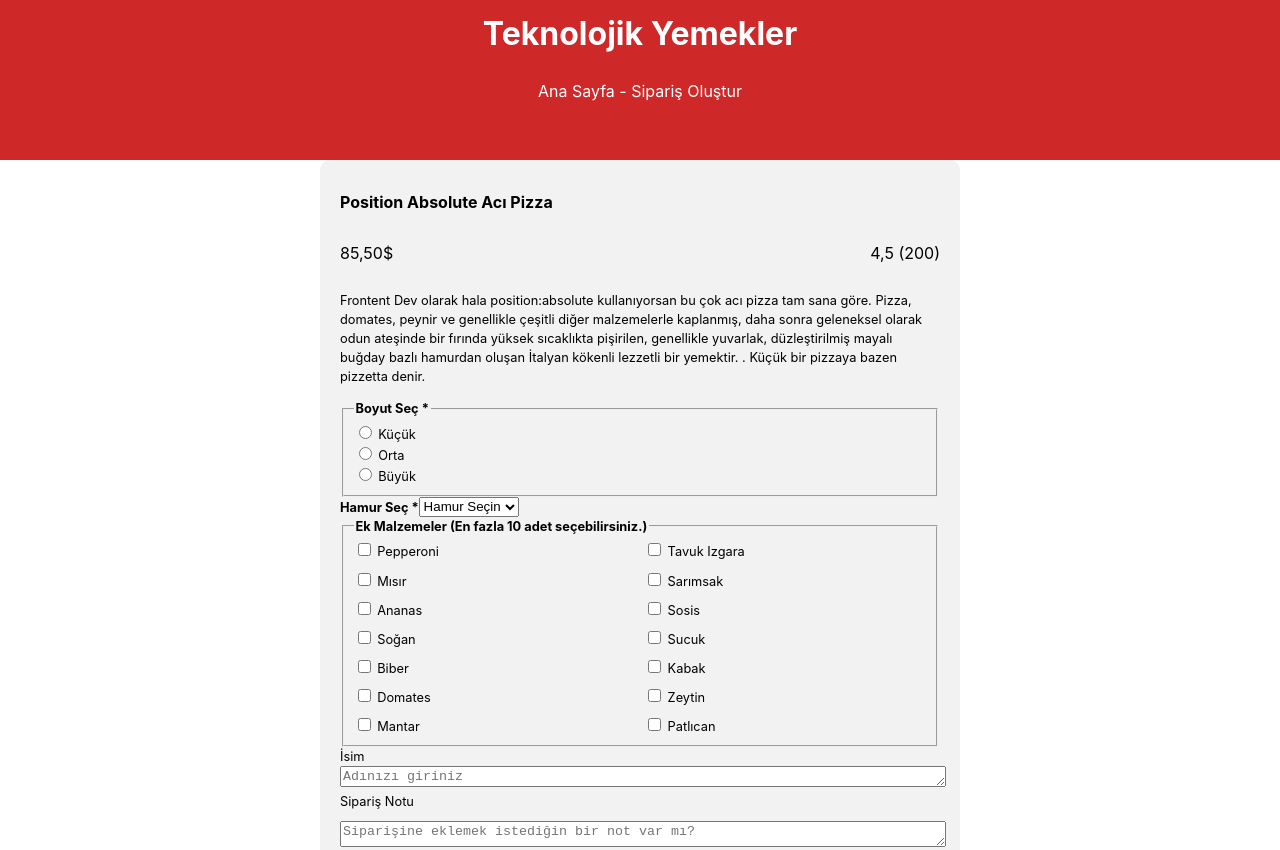
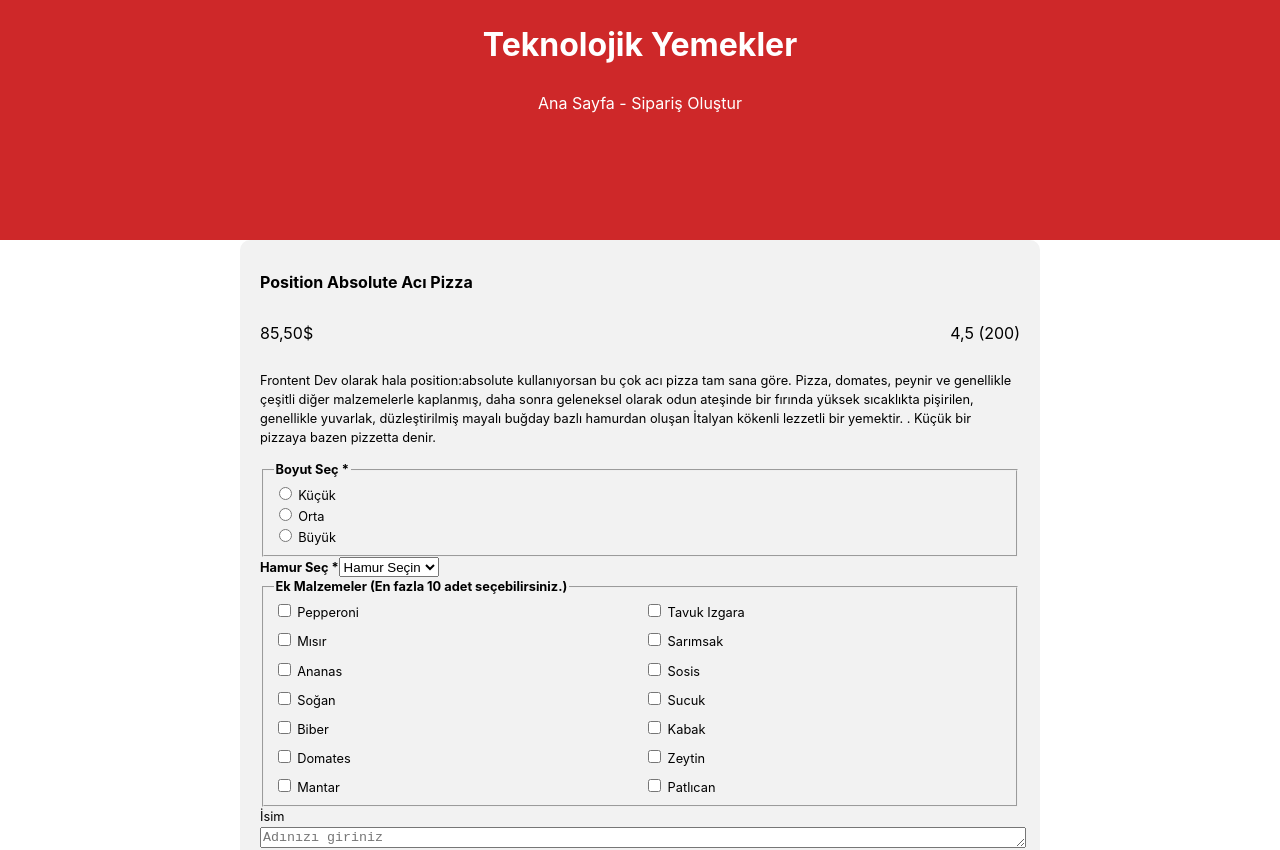
Before and after one commit to bernakocalar/pizzaProject, a React (Vite) app: page /orderPage in a window 1280 px wide. Shown: the top 850 px of the page. Built offline with nearby package versions, Linux system fonts and the light colour scheme.

Commit message:
success sayfasına veri gönderildi

```diff
--- a/src/App.jsx
+++ b/src/App.jsx
@@ -6,8 +6,6 @@ const Container = styled.div`
   left: 50%;
   text-align: center;
   color: white;
-
-
 
   @media (max-width: 768px) {
     top: 15%;
--- a/src/orderPage.css
+++ b/src/orderPage.css
@@ -1,74 +1,73 @@
-#title{
-    margin-top: 10px;
-  font-size: 2rem;
-  #siparis{
-    margin-top: 5px;
+#header {
+  background-color: #CE2829;
+
+  height: 30vh;
+  text-align: center;
+  color: white;
+  background-position: center;
 }
-  }
-  #header{
-    background-color: #CE2829;
-    width: 100%;
-    height: 20%;
-    margin-top: 0;
-    position: absolute;
-    top: 0%;
-  left: 50%;
-  right: 50%;
-  transform: translateX(-50%);
-  text-align: center;
-  color : white;
-  }
-  #form-container{
-    position: absolute;
-    top: 20%;
-    left: 50%;
-    transform: translateX(-50%);
+
+#form-container {
+  margin-left: 30vh;
+  margin-right: 30vh;
+
   background-color: #f2f2f2;
   padding: 20px;
   border-radius: 10px;
 }
-  #pizzaName{
+
+#pizzaName {
   margin-top: 10px;
   font-size: 1rem;
 }
-  #pizzaExp{
+
+#pizzaExp {
   margin-top: 10px;
   font-size: 0.8rem;
 }
-  #pizzaPrice{
+
+#pizzaPrice {
   display: flex;
   justify-content: space-between;
   margin-top: 10px;
   font-size: 1rem;
 }
-  #size{
+
+#size {
   display: flex;
   flex-direction: column;
-    margin-right: ½rem; ;
-    font-size: 0.8rem;
-  }
-  #toppings {
-    display: grid;
-    grid-template-columns: repeat(2, 1fr); /* 2 sütun oluşturur */
-    gap: 8px; /* Checkboxlar arasında boşluk bırakır */
+  margin-right: ½rem;
+  ;
   font-size: 0.8rem;
 }
 
-  #mediumArea{
+#toppings {
+  display: grid;
+  grid-template-columns: repeat(2, 1fr);
+  /* 2 sütun oluşturur */
+  gap: 8px;
+  /* Checkboxlar arasında boşluk bırakır */
+  font-size: 0.8rem;
+}
+
+#mediumArea {
   margin-top: 10px;
 
 
   font-size: 0.8rem;
 }
-  #dough{
+
+#dough {
   height: 20px;
 }
-  #note{
+
+#note {
   margin-top: 10px;
   height: 20px;
   width: 100%;
 }
-  #quantity{
+
+#quantity {
   margin-top: 10px;
   font-size: 1rem;
   width: 20px;
@@ -77,14 +76,16 @@
 
 
 }
-  #tinyButton{
+
+#tinyButton {
   background-color: #FDC913;
   font-size: 0.8rem;
   width: 20px;
   height: 20px;
 
 }
-  #firstButton{
+
+#firstButton {
   background-color: #FDC913;
   margin-top: 10px;
   border-radius: 20px;
@@ -92,23 +93,23 @@
   font-size: 1em;
   font-family: inherit;
   cursor: pointer;
-  transition: border-color 0.25s;
-  position: absolute;
   left: 50%;
-  transform: translateX(-50%);
   text-align: center;
   width: 6rem;
   height: 3rem;
 }
-  #name{
+
+#name {
   width: 100%;
 }
+
 #toplam {
 
 
   font-size: 1rem;
 }
-#sonBolum{
+
+#sonBolum {
   display: flex;
   flex-direction: row;
   align-items: center;
--- a/src/orderPage.jsx
+++ b/src/orderPage.jsx
@@ -15,7 +15,7 @@ function OrderPage() {
   const navigate = useNavigate();
   const [error, setError] = useState('');
   const [orderData, setOrderData] = useState(null);
-  const [showSuccess,setShowSuccess] = useState(false)
+  const [showSuccess, setShowSuccess] = useState(false)
 
   const toppingsList = [
     { value: 'pepperoni', label: 'Pepperoni' },
@@ -80,7 +80,7 @@ function OrderPage() {
       setOrderData(response.data);
       setIsSubmitting(false)
       setShowSuccess(true)
-      navigate('/orderSuccess' ,  { state: { orderData } });
+      navigate('/orderSuccess', { state: { orderData } });
     } catch (error) {
       console.error('API Hatası:', error);
       setError('Sipariş gönderilirken bir hata oluştu.');
@@ -89,10 +89,10 @@ function OrderPage() {
   };
 
   return (
-    <div style={{ color: "black" }}>
+    <div style={{ color: "black", display: "flex", flexDirection: "column" }}>
       <div id="header">
-        <h1 id="title">Teknolojik Yemekler</h1>
-        <p id="siparis">Ana Sayfa - Sipariş Oluştur</p>
+        <h1 >Teknolojik Yemekler</h1>
+        <p >Ana Sayfa - Sipariş Oluştur</p>
       </div>
 
       <div id="form-container">
@@ -187,7 +187,7 @@ function OrderPage() {
                   onClick={handleSubmit}>Siparişi Tamamla</button>
               </>
             ) : (
-        <OrderSuccess orderData={orderData}/>
+              <OrderSuccess orderData={orderData} />
             )}
           </section>
         </form>
```
Lines whose indentation alone changed are shown as unchanged.
